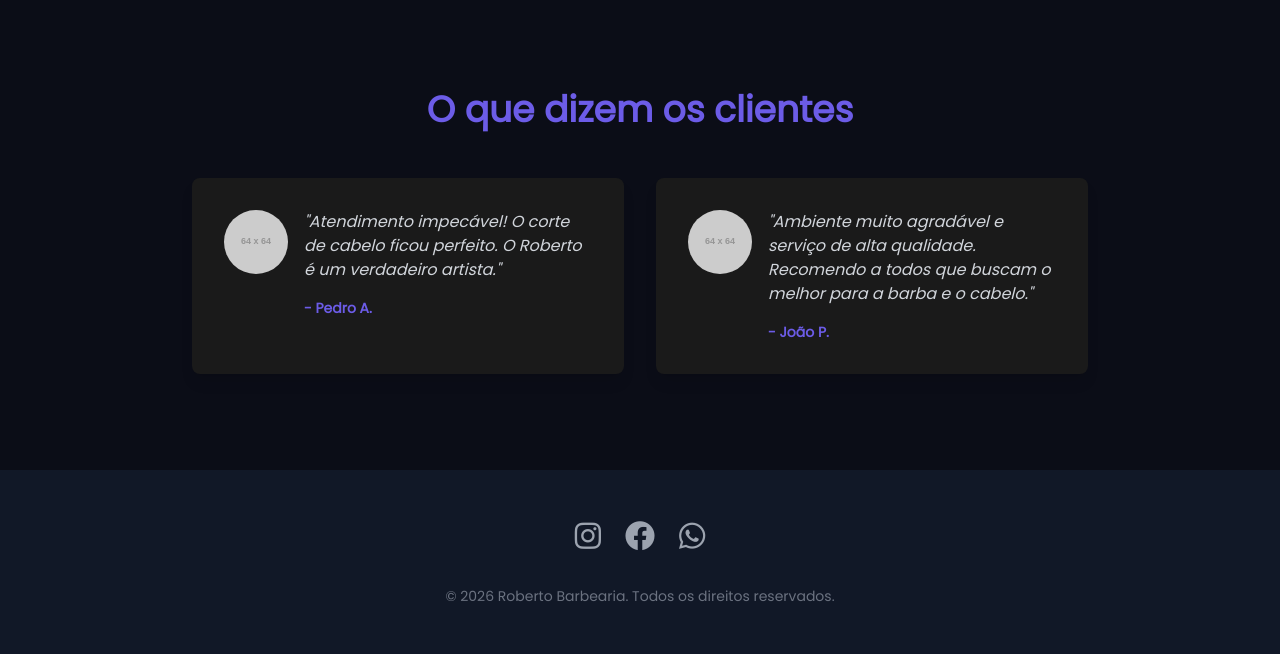
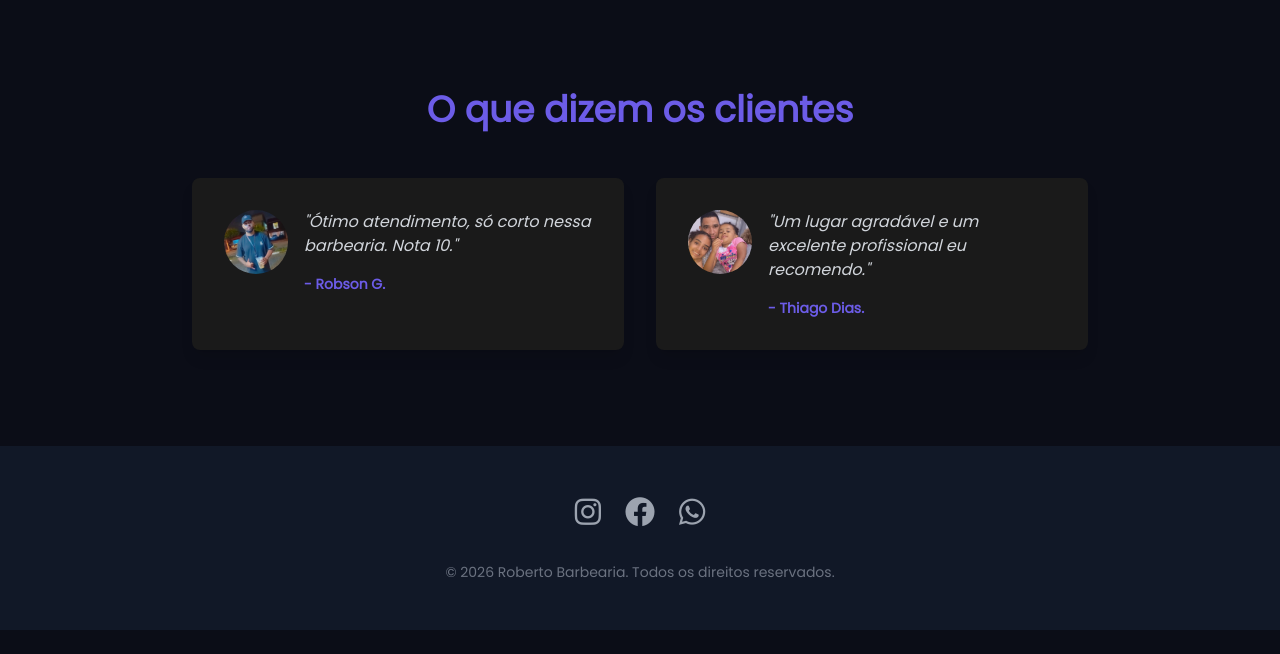
Before and after one commit to desenvolvedorroberto138-design/site-barbearia-roberto, a plain HTML site: page y/index.html in a window 1280 px wide. Shown: the part 1520-2174 px from the top of the page. After the commit the page ends 2150 px from the top, so only its background shows below. Drawn offline with nearby package versions, Linux system fonts and the light colour scheme; placeholder pictures from the web are drawn by us.

Commit message:
colocação de foto e comentário dos depoimentos

```diff
--- a/y/index.html
+++ b/y/index.html
@@ -87,17 +87,17 @@
       <h2 class="text-3xl md:text-4xl font-bold text-center mb-12 text-[#6C5CE7]">O que dizem os clientes</h2>
       <div class="grid grid-cols-1 md:grid-cols-2 gap-8 max-w-4xl mx-auto">
         <div class="bg-[#1a1a1a] p-8 rounded-lg shadow-lg flex items-start gap-4">
-          <img src="https://placehold.co/64x64/000000/F1683A?text=User" alt="Foto de Pedro A." class="w-16 h-16 rounded-full object-cover" />
+          <img src="assets/images/photo-perfil-robson.png" alt="Foto de Pedro A." class="w-16 h-16 rounded-full object-cover" />
           <div>
-            <p class="text-gray-300 italic">"Atendimento impecável! O corte de cabelo ficou perfeito. O Roberto é um verdadeiro artista."</p>
-            <p class="mt-4 text-sm font-semibold text-[#6C5CE7]">- Pedro A.</p>
+            <p class="text-gray-300 italic">"Ótimo atendimento, só corto nessa barbearia. Nota 10."</p>
+            <p class="mt-4 text-sm font-semibold text-[#6C5CE7]">- Robson G.</p>
           </div>
         </div>
         <div class="bg-[#1a1a1a] p-8 rounded-lg shadow-lg flex items-start gap-4">
-          <img src="https://placehold.co/64x64/000000/F1683A?text=User" alt="Foto de João P." class="w-16 h-16 rounded-full object-cover" />
+          <img src="assets/images/photo-perfil-thiagodias.png" alt="Foto de João P." class="w-16 h-16 rounded-full object-cover" />
           <div>
-            <p class="text-gray-300 italic">"Ambiente muito agradável e serviço de alta qualidade. Recomendo a todos que buscam o melhor para a barba e o cabelo."</p>
-            <p class="mt-4 text-sm font-semibold text-[#6C5CE7]">- João P.</p>
+            <p class="text-gray-300 italic">"Um lugar agradável e um excelente profissional eu recomendo."</p>
+            <p class="mt-4 text-sm font-semibold text-[#6C5CE7]">- Thiago Dias.</p>
           </div>
         </div>
       </div>
```
Also changed, not shown: y/assets/images/photo-perfil-robson.png (added), y/assets/images/photo-perfil-thiagodias.png (added).
